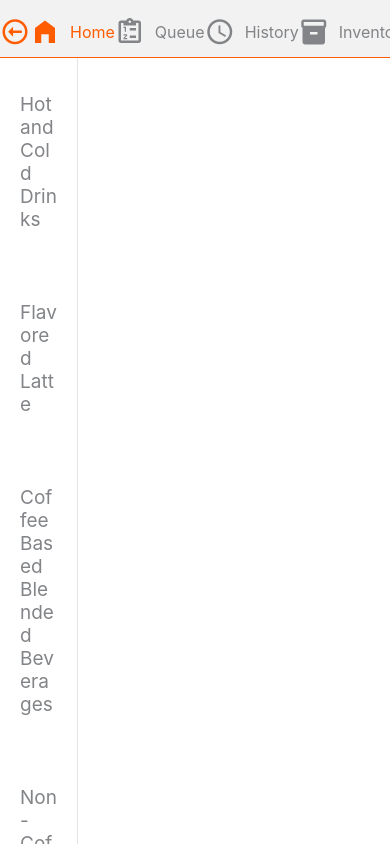
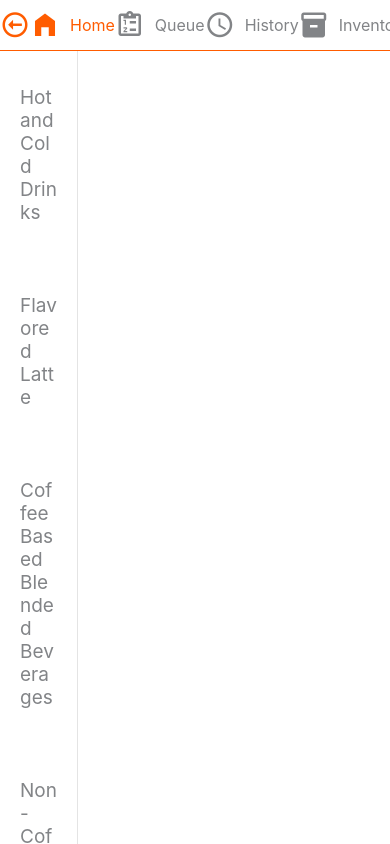
Before and after one commit to krvye/cafe_vanleroe_pos_v2.0, a React Native app: screen /TabNavigator in a window 390 px wide. Shown: the top 844 px of the page. Built offline with nearby package versions, Linux system fonts and the light colour scheme.

Commit message:
Removed status bar and utilize orientation in app.json instead for screen orientation, changed background color of custom tab bar to white

```diff
--- a/App.js
+++ b/App.js
@@ -1,13 +1,5 @@
-import * as ScreenOrientation from "expo-screen-orientation";
 import RootNavigator from "./navigators/RootNavigator";
-import { StatusBar } from "expo-status-bar";
 
 export default function App() {
-  ScreenOrientation.lockAsync(ScreenOrientation.OrientationLock.LANDSCAPE);
-  return (
-    <>
-      <StatusBar backgroundColor="#FF5C00" />
-      <RootNavigator />
-    </>
-  );
+  return <RootNavigator />;
 }
--- a/app.json
+++ b/app.json
@@ -3,7 +3,7 @@
     "name": "P.O.S",
     "slug": "Cafe_Vanleroe_POS",
     "version": "1.0.0",
-    "orientation": "portrait",
+    "orientation": "landscape",
     "icon": "./assets/icon.png",
     "userInterfaceStyle": "light",
     "splash": {
@@ -24,14 +24,6 @@
     "web": {
       "favicon": "./assets/favicon.png"
     },
-    "plugins": [
-      [
-        "expo-screen-orientation",
-        {
-          "initialOrientation": "LANDSCAPE"
-        }
-      ]
-    ],
     "extra": {
       "eas": {
         "projectId": "c9668a64-270f-4309-9cd9-1d0b8c5c1377"
--- a/components/CustomTabBar.js
+++ b/components/CustomTabBar.js
@@ -130,12 +130,13 @@ const makeStyles = (scale) =>
       flexDirection: "row",
       alignItems: "center",
       justifyContent: "center",
-      marginTop: 17 * scale,
+      // marginTop: 11 * scale,
       borderBottomWidth: 1,
       borderBottomColor: "#FF5C00",
-      paddingBottom: 10,
+      paddingVertical: 10,
       justifyContent: "space-around",
       alignItems: "center",
+      backgroundColor: "white",
     },
     backButton: {},
     tabButton: {},
```
